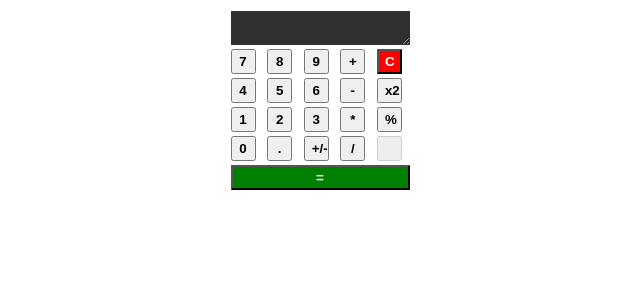
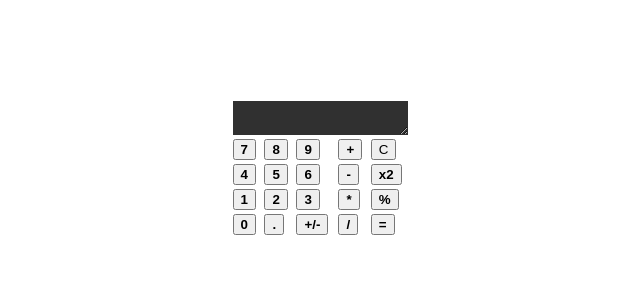
Before and after one commit to imdadhaq/WEB-TECH-, a PHP site: page / in a window 1280 px wide. Shown: the top 300 px of the page, without its empty margins (320-960 px from the left). Run offline with PHP 8.4, Linux system fonts and the light colour scheme; some libraries are stand-ins or nearby versions.

Commit message:
2nd Commit

```diff
--- a/FINAL_LAB_PERFORMANCE_2/projects/calc/index.php
+++ b/FINAL_LAB_PERFORMANCE_2/projects/calc/index.php
@@ -11,46 +11,15 @@
                 background-size:100% 100%;
             }
             .but{
-                width: 25px;
-                height: 25px;
+
                 font-weight: bold;
                 justify-content:center;
                 align-items:center;
+                display:flex;
 
             }
-            .cls{
-                width: 25px;
-                height: 25px;
-                font-weight: bold;
-                justify-content:center;
-                align-items:center;
-
-                color: #ffffff;
-                background-color: red;
-            }
-            .eql{
-                width: 100%;
-                height: 25px;
-                font-weight: bold;
-                justify-content:center;
-                align-items:center;
-
-                color: #ffffff;
-                background-color: green;
-            }
-            /*.display{
-                background-color: #101011;
-                border:1px #666 solid;
-                width: 50vh;
-                text-align: right;
-                font-size: 20px;
-                height: 50vh;
-                display: flex;
-                justify-content:center;
-                align-items:center;
 
 
-            }*/
             .table{
                 width:400px;height:520px;
                 box-shadow:0 0 10px 1px grey;
@@ -62,6 +31,15 @@
                 background-color:#303030;
                 outline:none;
                 border:none;
+                padding:2px 0;
+                color:white;
+            }
+            .layer1{
+                width:inherit;
+                height: 90px;
+                display:flex;
+                justify-content:center;
+
             }
 
             }
@@ -117,6 +95,7 @@
     <tr>
         <td colspan="5"><textarea id="display" class="display"></textarea></td>
     </tr>
+    <div class="layer1">
     <tr>
         <td><input value="7" type="button" class="but"></td>
         <td><input value="8" type="button" class="but"></td>
@@ -124,6 +103,7 @@
         <td><input id="plus" value="+" type="button" class="but"></td>
         <td><input id="cls" value="C" type="button" class="cls"></td>
     </tr>
+        </div>
     <tr>
         <td><input value="4" type="button" class="but"></td>
         <td><input value="5" type="button" class="but"></td>
@@ -143,11 +123,9 @@
         <td><input id="dot" value="." type="button" class="but"></td>
         <td><input id="neg" value="+/-" type="button" class="but"></td>
         <td><input id="div" value="/" type="button" class="but"></td>
-        <td><input id="some" value="" type="button" class="but" disabled></td>
+        <td><input id="div" value="=" type="button" class="but"></td>
     </tr>
-    <tr>
-        <td colspan="5"><input id="eql" value="=" type="button" class="eql"></td>
-    </tr>
+
 </table>
         </div>
 
```
